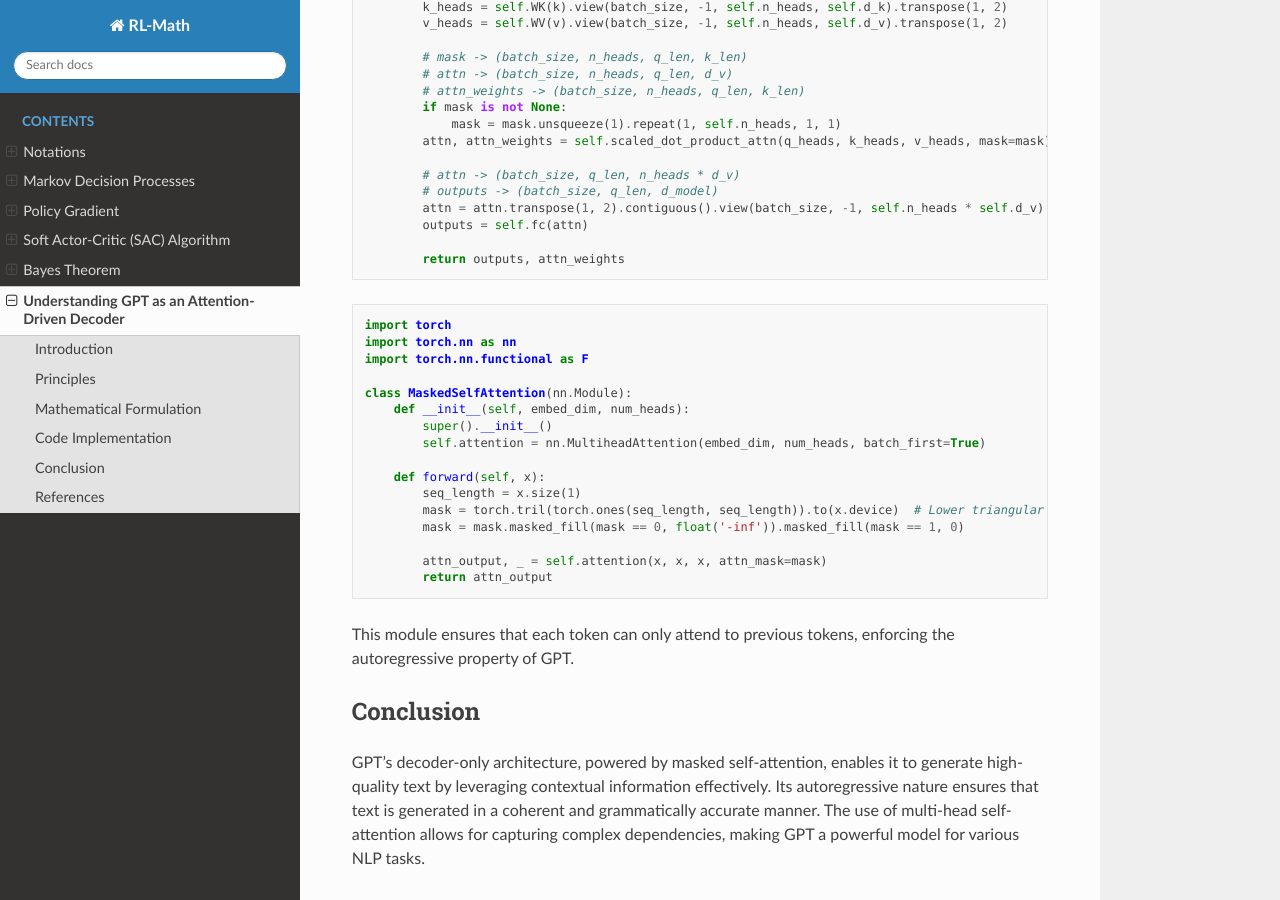
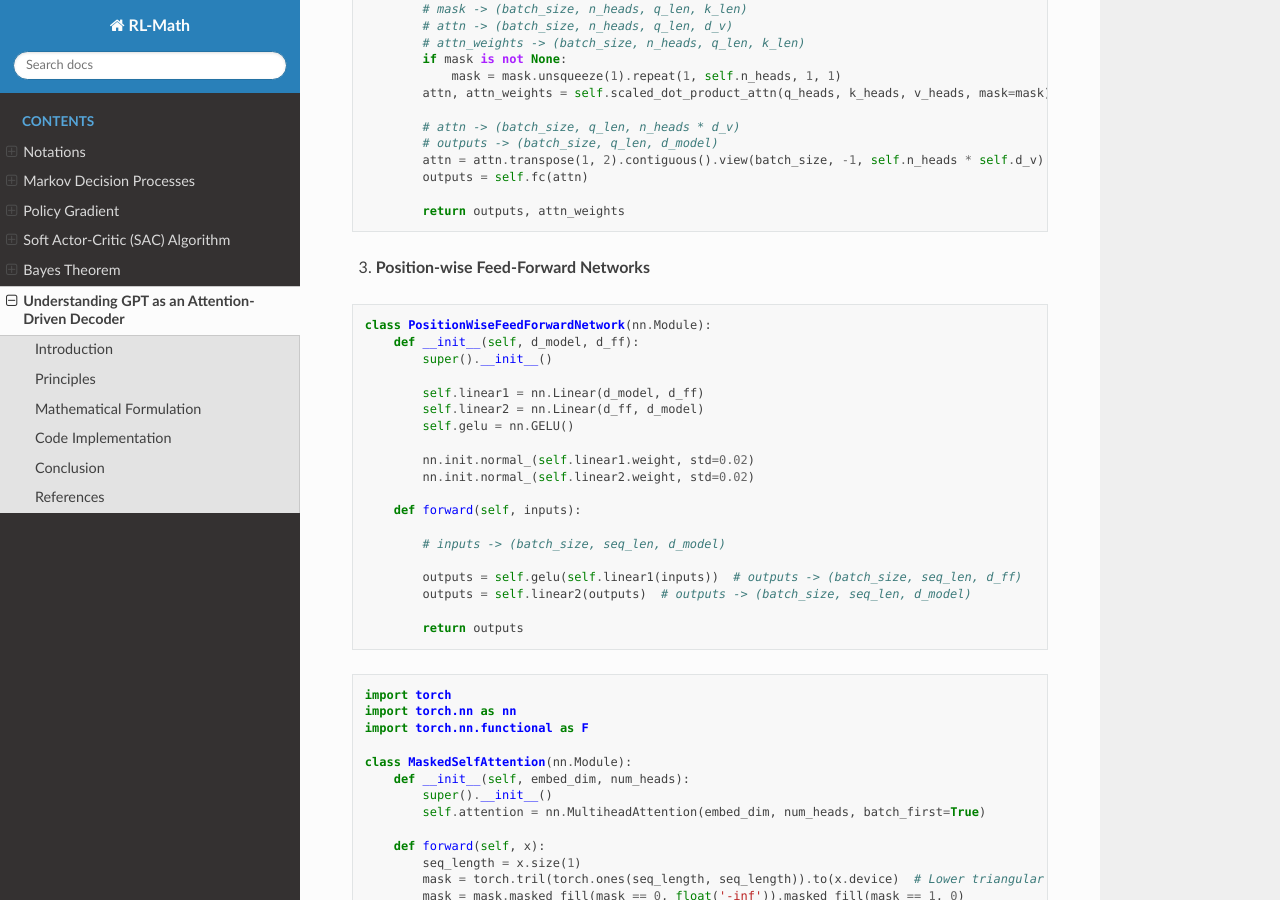
Before and after one commit to boyin96/Reinforcement-Learning-Math, a Sphinx documentation site: the page built from docs/source/gpt.rst, in a window 1280 px wide and 900 px high, scrolled down 2576 px. Built offline with Sphinx 7.4.7 and the Read the Docs theme 3.1.0, drawn with Linux system fonts in a browser that asks for light colours; formulas are drawn with MathJax 3; some of the changed text lies outside the part shown.

Commit message:
Update gpt.rst

```diff
--- a/docs/source/gpt.rst
+++ b/docs/source/gpt.rst
@@ -126,6 +123,30 @@ The following PyTorch code demonstrates the simplified GPT-like layers:
 
            return outputs, attn_weights
 
+3. **Position-wise Feed-Forward Networks**
+
+.. code-block:: python
+
+   class PositionWiseFeedForwardNetwork(nn.Module):
+       def __init__(self, d_model, d_ff):
+           super().__init__()
+
+           self.linear1 = nn.Linear(d_model, d_ff)
+           self.linear2 = nn.Linear(d_ff, d_model)
+           self.gelu = nn.GELU()
+
+           nn.init.normal_(self.linear1.weight, std=0.02)
+           nn.init.normal_(self.linear2.weight, std=0.02)
+
+       def forward(self, inputs):
+
+           # inputs -> (batch_size, seq_len, d_model)
+
+           outputs = self.gelu(self.linear1(inputs))  # outputs -> (batch_size, seq_len, d_ff)
+           outputs = self.linear2(outputs)  # outputs -> (batch_size, seq_len, d_model)
+
+           return outputs
+
 .. code-block:: python
 
    import torch
```
Also changed, not shown: other parts of docs/source/gpt.rst (+2 -5 lines).
